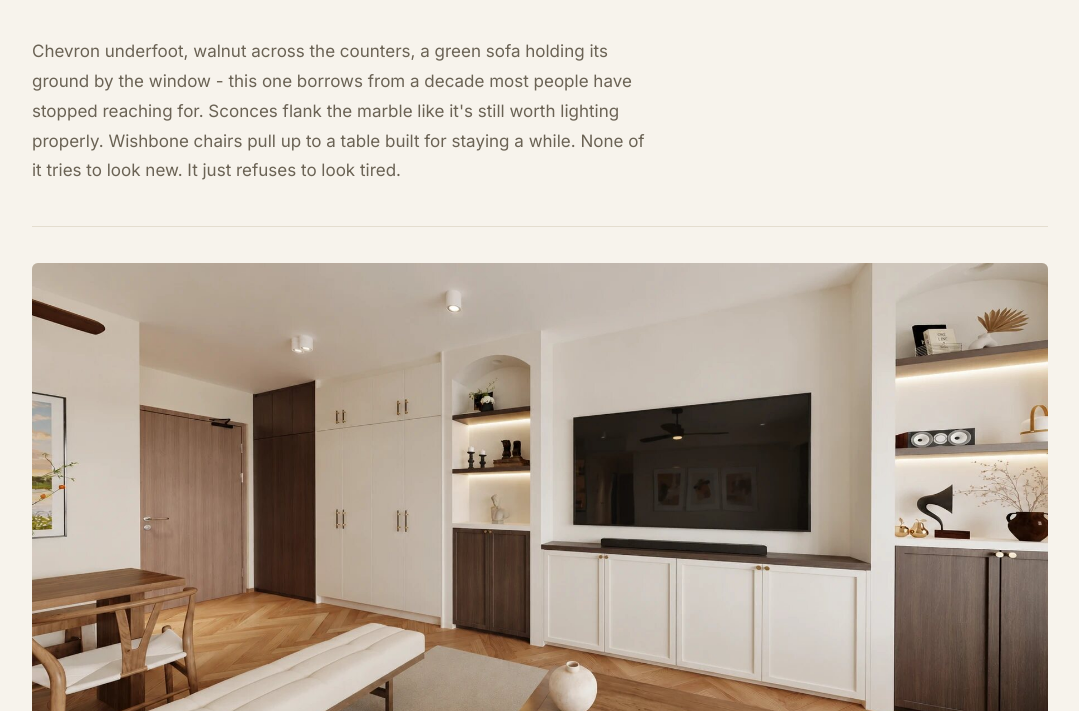
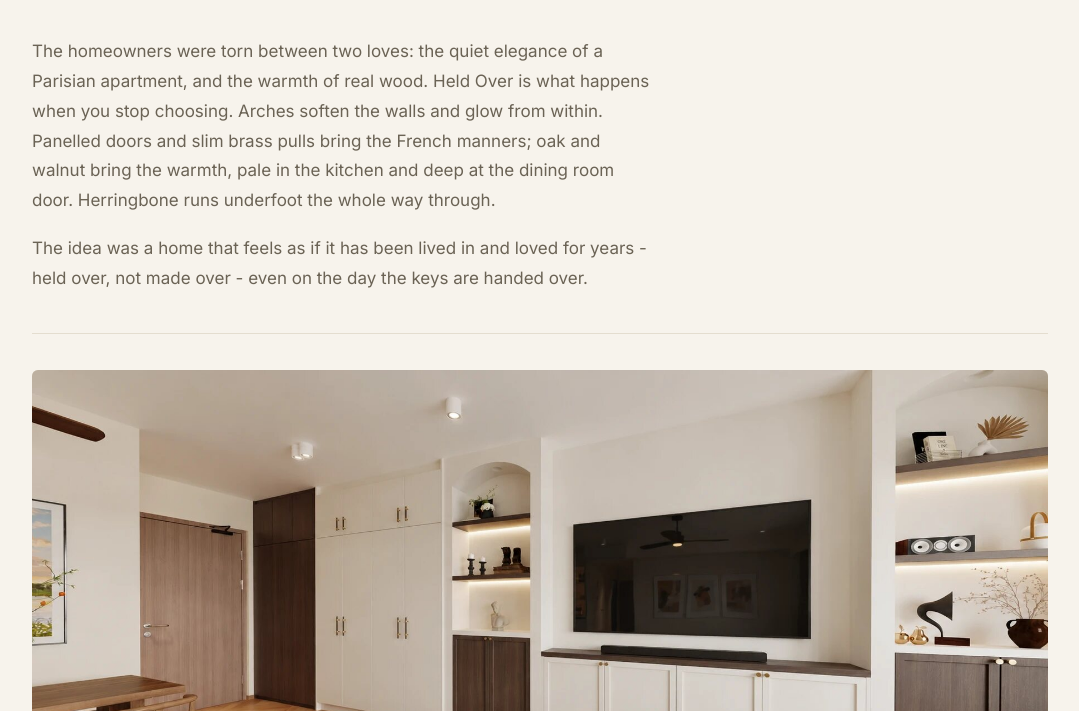
Before and after one commit to jennifergautama97-dotcom/studiojennifergautama, a plain HTML site: page held-over.html in a window 1280 px wide. Shown: the part 869-1580 px from the top of the page, without its empty margins (100-1179 px from the left). Drawn offline with nearby package versions, Linux system fonts and the light colour scheme.

Commit message:
Held Over: add bathroom render, rewrite description around French modern and wood
Co-Authored-By: Claude Opus 5.5 <noreply@anthropic.com>
Claude-Session: https://claude.ai/code/session_01W9BzsQabWzZY1jTFHhrrA4

```diff
--- a/held-over.html
+++ b/held-over.html
@@ -42,7 +42,10 @@
 
   <section class="project-body">
     <p>
-      Chevron underfoot, walnut across the counters, a green sofa holding its ground by the window - this one borrows from a decade most people have stopped reaching for. Sconces flank the marble like it's still worth lighting properly. Wishbone chairs pull up to a table built for staying a while. None of it tries to look new. It just refuses to look tired.
+      The homeowners were torn between two loves: the quiet elegance of a Parisian apartment, and the warmth of real wood. Held Over is what happens when you stop choosing. Arches soften the walls and glow from within. Panelled doors and slim brass pulls bring the French manners; oak and walnut bring the warmth, pale in the kitchen and deep at the dining room door. Herringbone runs underfoot the whole way through.
+    </p>
+    <p>
+      The idea was a home that feels as if it has been lived in and loved for years - held over, not made over - even on the day the keys are handed over.
     </p>
   </section>
 
@@ -58,6 +61,7 @@
     <img loading="lazy" decoding="async" src="held-kitchen-counter.jpg" alt="Held Over kitchen counter with tiled backsplash, spice rack and glass doors to the service yard" width="1828" height="860">
     <img loading="lazy" decoding="async" src="held-bedroom-wardrobe.jpg" alt="Held Over bedroom with wardrobe, lit bag display and timber vanity" width="1829" height="860">
     <img loading="lazy" decoding="async" src="held-bedroom-vanity.jpg" alt="Held Over bedroom vanity and wardrobe looking toward the ensuite" width="1819" height="865">
+    <img loading="lazy" decoding="async" src="held-bathroom.jpg" alt="Held Over bathroom with brushed brass shower, oval mirror and floating oak vanity" width="1607" height="979">
   </div>
 
   <section class="iterations">
--- a/styles.css
+++ b/styles.css
@@ -477,3 +477,4 @@ footer {
 .gallery-wide { grid-template-columns: 1fr; }
 .gallery.gallery-wide img { aspect-ratio: auto; height: auto; }
 .gallery.gallery-wide { padding-bottom: 0; }
+.project-body p + p { margin-top: 18px; }
```
Also changed, not shown: held-bathroom.jpg (added).
